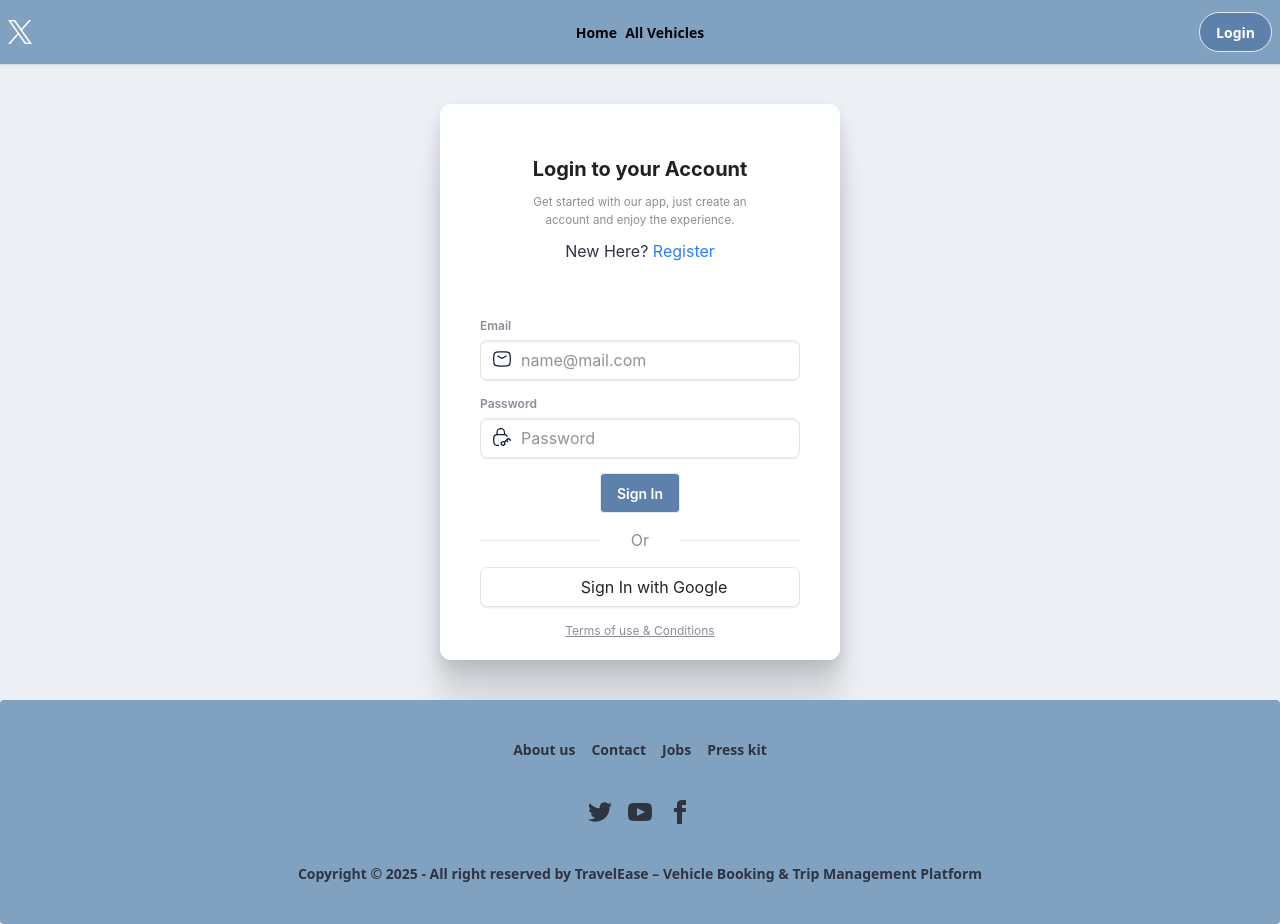
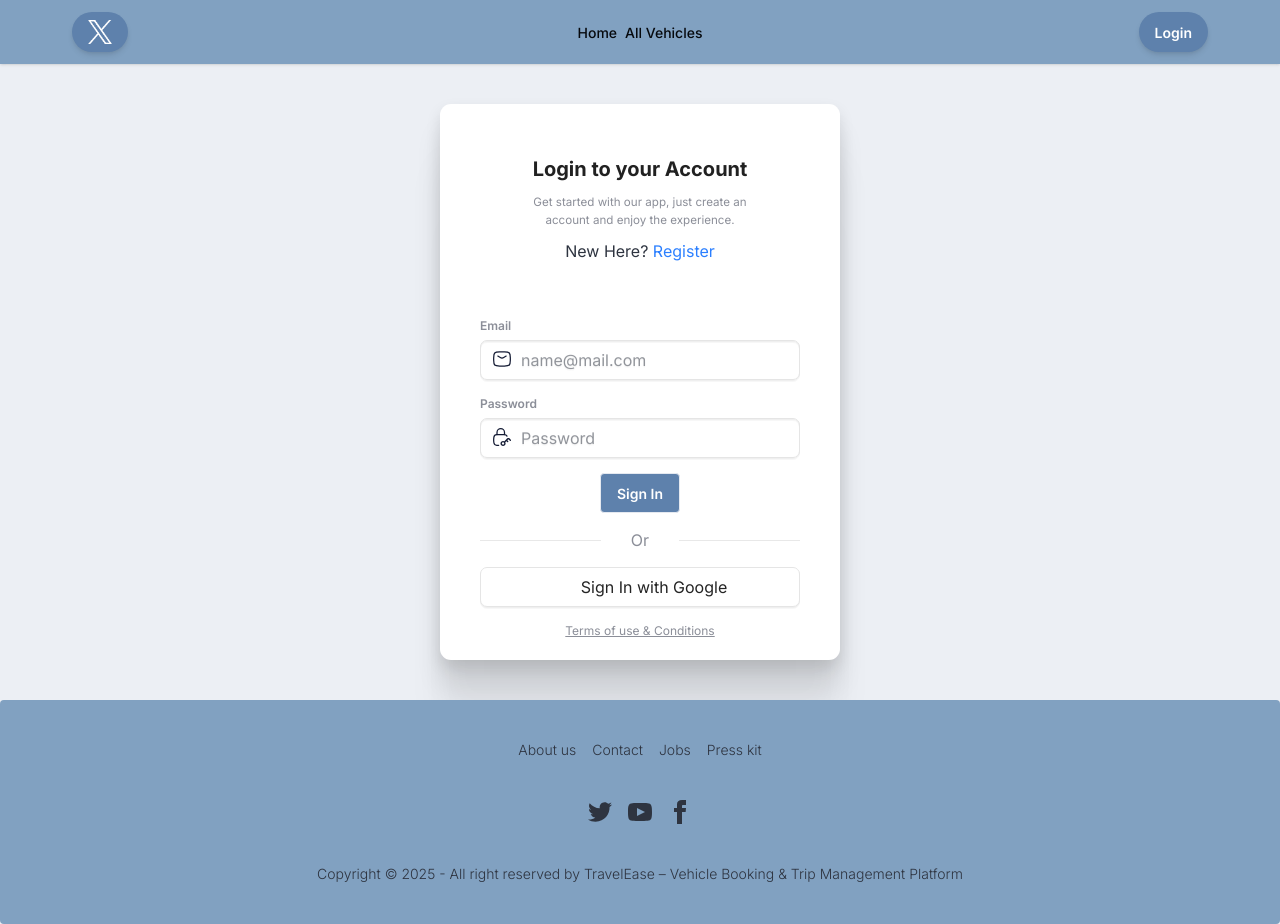
Before and after one commit to nswarnob/travel-ease-client, a React (Vite) app: page /login in a window 1280 px wide. Built offline with nearby package versions, Linux system fonts and the light colour scheme; no server answers.

Commit message:
recheked responsive of all pages

```diff
--- a/src/Components/CarCard.jsx
+++ b/src/Components/CarCard.jsx
@@ -9,11 +9,13 @@ const CarCard = ({ car,  showUpdateButton }) => {
   console.log(car)
   return (
     <div className="card bg-info text-white shadow-md shadow-primary">
+    <Link to={`/car-details/${car._id}`} >
       <figure>
         <img
           src={car.coverImage}
-          alt="car" className='h-60 w-full md:w-80 object-cover ' />
+          alt="car" className='h-60 w-full object-cover ' />
       </figure>
+    </Link>
       <div className='card-body'>   <div className="flex justify-between items-center ">
         <div className='card-content'> <h2 className="card-title">{car.vehicleName}</h2>
           <p className=' text-center text-black bg-warning rounded-full px-3 mt-2' > {car?.availability} </p>
@@ -21,7 +23,7 @@ const CarCard = ({ car,  showUpdateButton }) => {
 
        <div className='space-y-2' >
         <p className='card-title ml-9 ' >{car?.pricePerDay} $</p>
-         <Link to={showUpdateButton? `/update-vehicle/${car._id}`:`/car-details/${car._id}`} className="bg-primary shadow-md py- px-3 text-white font-bold rounded-full"> {showUpdateButton?"Update Details":"View Details"} </Link>
+         <Link to={showUpdateButton? `/update-vehicle/${car._id}`:`/car-details/${car._id}`} className="bg-primary shadow-md py-1.5 px-3 text-white font-bold rounded-full"> {showUpdateButton?"Update Details":"View Details"} </Link>
        </div>
 
       </div></div>
--- a/src/Components/Footer.jsx
+++ b/src/Components/Footer.jsx
@@ -2,7 +2,7 @@ import React from 'react'
 
 const Footer = () => {
   return (
-    <footer className="footer footer-horizontal footer-center bg-secondary text-base-content font-bold rounded p-10">
+    <footer className="footer footer-horizontal footer-center bg-secondary text-base-content font-light rounded p-10">
   <nav className="grid grid-flow-col gap-4">
     <a className="link link-hover">About us</a>
     <a className="link link-hover">Contact</a>
--- a/src/Components/Navbar.jsx
+++ b/src/Components/Navbar.jsx
@@ -8,7 +8,7 @@ const Navbar = () => {
 
 
   const links = <>
-    <nav className='space-x-2 text-primary-content sm:grid md:grid lg:flex font-bold'>
+    <nav className='space-x-2 text-secondary-content sm:grid md:grid lg:flex font-medium'>
       <NavLink to={'home'} >Home </NavLink>
       <NavLink to={'all-vehicles'} >All Vehicles </NavLink>
       {
@@ -25,8 +25,8 @@ const Navbar = () => {
 
 
   return (
-    <div>
-      <div className="navbar bg-secondary shadow-sm">
+    <div className='bg-secondary shadow-sm' >
+      <div className="navbar max-w-6xl mx-auto">
         <div className="navbar-start">
           <div className="dropdown text-white">
             <div tabIndex={0} role="button" className="btn btn-ghost lg:hidden">
@@ -40,7 +40,7 @@ const Navbar = () => {
               }
             </ul>
           </div>
-          <NavLink to={'/home'}> <img src={logo} className='h-6 w-6' alt="" /> </NavLink>
+          <NavLink to={'/home'} className={'btn bg-primary border-none rounded-full shadow-md'} > <img src={logo} className='h-6 w-6' alt="" /> </NavLink>
         </div>
         <div className="navbar-center hidden lg:flex">
           <ul className="menu menu-horizontal px-1">
@@ -49,9 +49,9 @@ const Navbar = () => {
             }
           </ul>
         </div>
-        <div className="navbar-end">
+        <div className="navbar-end ">
           {
-            user ? <NavLink to={'home'} className={'btn rounded-full bg-primary text-white'} onClick={logOut} >Logout</NavLink> : <NavLink to={'login'} className={'btn rounded-full bg-primary text-white'} >Login</NavLink>
+            user ? <NavLink to={'home'} className={'btn rounded-full bg-primary text-white border-none shadow-md'} onClick={logOut} >Logout</NavLink> : <NavLink to={'login'} className={'btn rounded-full bg-primary text-white border-none shadow-md'} >Login</NavLink>
           }
         </div>
       </div>
--- a/src/Layouts/MainLayOut.jsx
+++ b/src/Layouts/MainLayOut.jsx
@@ -5,7 +5,7 @@ import { Outlet } from 'react-router'
 
 const MainLayOut = () => {
   return (
-    <div className='max-w-7xl mx-auto'>
+    <div className='mx-auto'>
       <header> <Navbar></Navbar> </header>
       <main className='min-h-auto '><Outlet></Outlet></main>
       <footer><Footer></Footer></footer>
--- a/src/Pages/AllVehiclesPage.jsx
+++ b/src/Pages/AllVehiclesPage.jsx
@@ -7,9 +7,9 @@ const allData = useLoaderData();
 
 
   return (
-  <div className='my-10 max-w-100 md:max-w-4xl mx-auto'>
+  <div className='my-10 max-w-100 md:max-w-4xl lg:max-w-6xl mx-auto'>
         <h1 className='font-bold text-3xl text-secondary-content text-center mb-15' >All Vehicles</h1>
-        <div className='grid md:grid-cols-3 gap-5'>
+        <div className='grid md:grid-cols-2 lg:grid-cols-3 gap-5'>
           {
             allData.map(car => <CarCard key={car._id} car={car}  ></CarCard>)
           }
--- a/src/Pages/CarDetails.jsx
+++ b/src/Pages/CarDetails.jsx
@@ -57,13 +57,13 @@ const CarDetails = () => {
   };
 
   return (
-    <div className="w-100 lg:w-[1200px] md:w-[900px] mx-auto my-15">
+    <div className="w-100 lg:w-[1200px] md:w-[800px] mx-auto my-15">
       {loading ? (
         <Loader></Loader>
       ) : (
         <div className="card lg:card-side md:card-side bg-info text-white shadow-sm">
-          <figure>
-            <img src={car?.coverImage} alt="car" />
+          <figure >
+            <img src={car?.coverImage} className="object-cover" alt="car" />
           </figure>
           <div className="card-body max-w-100">
             <div className="flex justify-between items-center gap-8 mb-5">
--- a/src/Pages/HomePage.jsx
+++ b/src/Pages/HomePage.jsx
@@ -52,7 +52,7 @@ const HomePage = () => {
         </div>
         <div className='text-center'>
           <h1 className='font-bold text-primary-content text-3xl'>Book your destination with us & Enjoy Ease!</h1>
-          <Link to={'/all-vehicles'} className='btn bg-primary text-white rounded-3xl mt-4'>View All Vehicles</Link>
+          <Link to={'/all-vehicles'} className='btn bg-primary border-none text-white font-bold shadow-md shadow-info rounded-3xl mt-4'>View All Vehicles</Link>
         </div>
 
 
@@ -61,9 +61,9 @@ const HomePage = () => {
 
       </div>
 
-      <div className='my-30 max-w-100 md:max-w-4xl mx-auto'>
+      <div className='my-30 max-w-100 md:max-w-4xl lg:max-w-6xl mx-auto'>
         <h1 className='font-bold text-2xl text-secondary-content text-center mb-15' >Our Latest Vehicle</h1>
-        <div className='grid md:grid-cols-3 sm:grid-cols-1 lg:grid-cols-3 gap-4'>
+        <div className='grid md:grid-cols-2 sm:grid-cols-1 lg:grid-cols-3 gap-4'>
           {
             latestVehicles.map(car => <CarCard key={car._id} car={car}  ></CarCard>)
           }
--- a/src/Pages/MyBookingPage.jsx
+++ b/src/Pages/MyBookingPage.jsx
@@ -31,7 +31,7 @@ const MyBookingPage = () => {
 
   return (
 
-    <div className='w-100 md:mx-w-5xl mx-auto' >
+    <div className='max-w-100 md:max-w-3xl lg:max-w-6xl mx-auto' >
       {
         !bookings.length ? <ErrorPage></ErrorPage> : (<div>
           {
@@ -42,12 +42,12 @@ const MyBookingPage = () => {
              </div>
               <div className="grid gap-4 text-primary-content">
                 {bookings.map((b) => (
-                  <div key={b._id} className=" bg-info flex justify-between items-center p-4 border rounded-lg shadow">
+                  <div key={b._id} className=" bg-info flex justify-between items-center p-4  rounded-lg shadow-md shadow-primary">
                     <div><h3 className="font-semibold text-lg">{b.car_name}</h3>
                     <p>Booking Date: {new Date(b.booking_date).toLocaleString()}</p>
                     <p>Price: ${b.pricePerDay || "N/A"}</p></div>
                     <div>
-                      <button className='btn bg-primary text-white font-extrabold rounded-full'>X</button>
+                      <button className='btn bg-primary text-white font-extrabold shadow-md border-none rounded-full'>X</button>
                     </div>
                   </div>
                 ))}
--- a/src/index.css
+++ b/src/index.css
@@ -1,3 +1,4 @@
+@import url('https://fonts.googleapis.com/css2?family=Inter:ital,opsz,wght@0,14..32,100..900;1,14..32,100..900&display=swap');
 @import "tailwindcss";
 @plugin "daisyui";
 
@@ -36,3 +37,8 @@
   --depth: 0;
   --noise: 0;
 }
+
+*{
+  font-family: "Inter", sans-serif;
+  font-style: normal;
+}
```
